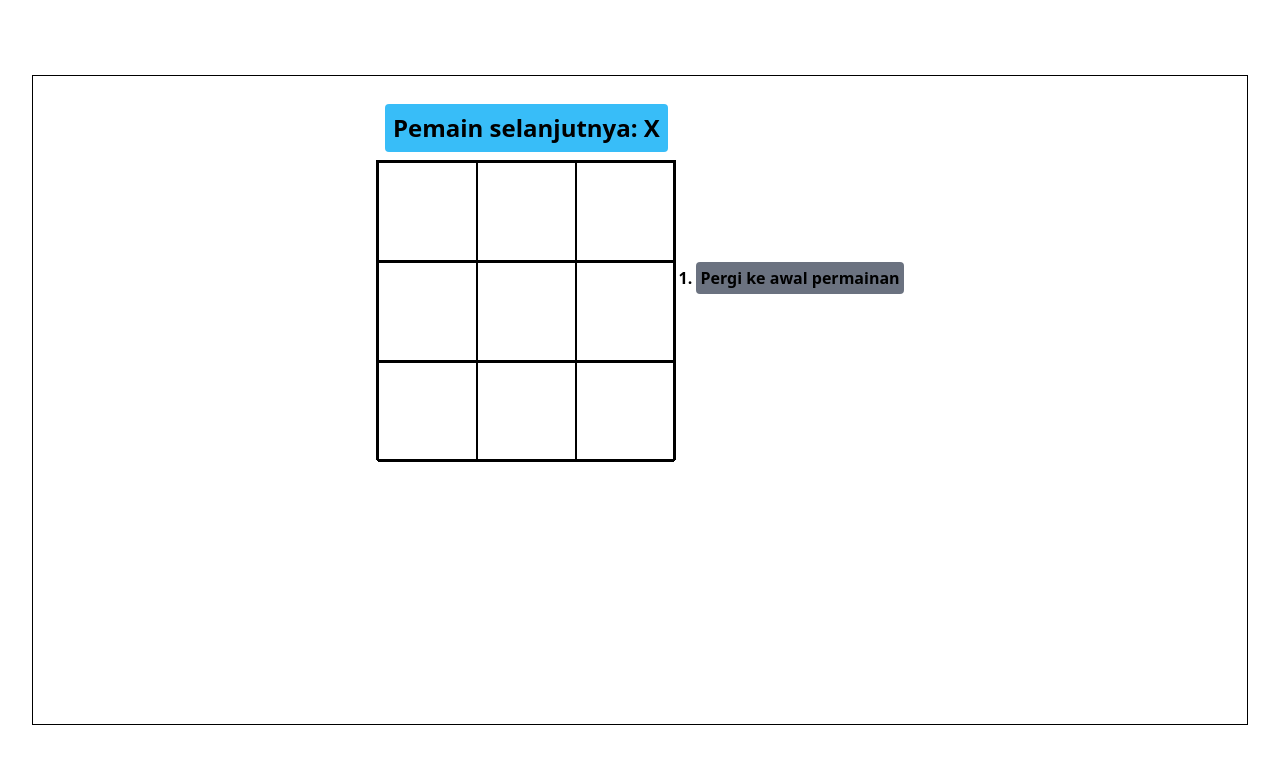
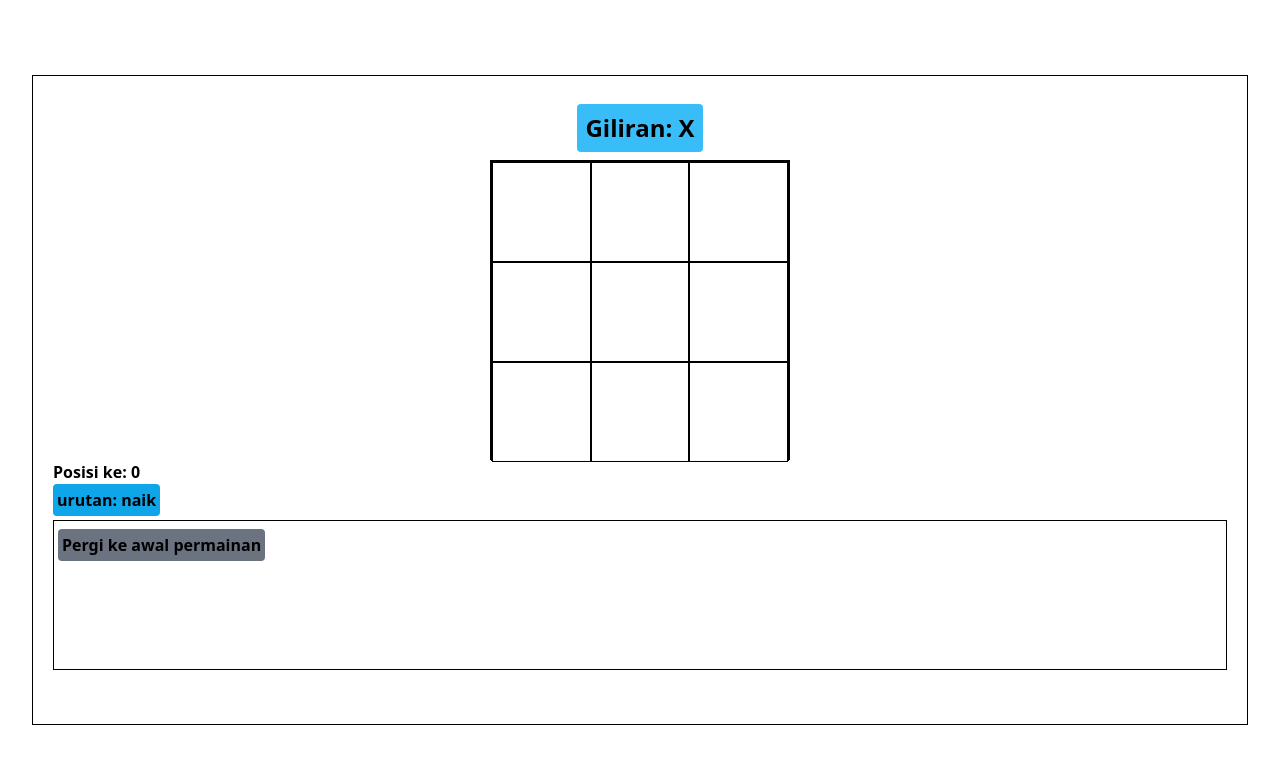
Before and after one commit to Salwa-pratama/tictoe-game, a React (Vite) app: page / in a window 1280 px wide. Shown: the top 764 px of the page. Built offline with nearby package versions, Linux system fonts and the light colour scheme.

Commit message:
Berhasil menyelesaikn PR

```diff
--- a/src/components/Tictoe.tsx
+++ b/src/components/Tictoe.tsx
@@ -1,17 +1,24 @@
 import Board from "./tutor/Table";
-import TimeTravel from "./tutor/TimeTravel";
 import { ContainerStyle } from "../styles/style";
 import { useState } from "react";
 
 export default function Game() {
-  const [history, setHistory] = useState([Array(9).fill(null)]);
+  const [history, setHistory] = useState([
+    {
+      squares: Array(9).fill(null),
+      position: null,
+    },
+  ]);
   // membaca histori saat ini
   const [currentMove, setCurrentMove] = useState(0);
   const xIsNext = currentMove % 2 === 0;
-  const currentSquares = history[currentMove];
+  const currentSquares = history[currentMove].squares;
 
-  function handlePlay(nextSquares: any) {
-    const nextHistory = [...history.slice(0, currentMove + 1), nextSquares];
+  function handlePlay(nextSquares: any, clickedIndex: number) {
+    const nextHistory = [
+      ...history.slice(0, currentMove + 1),
+      { squares: nextSquares, position: clickedIndex },
+    ];
     setHistory(nextHistory);
     setCurrentMove(nextHistory.length - 1);
   }
@@ -20,10 +27,17 @@ export default function Game() {
     setCurrentMove(nextMove);
   }
 
-  const moves = history.map((squares, move) => {
+  const moves = history.map((step, move) => {
+    const { position } = step;
+    let row = null;
+    let col = null;
+    if (position !== null) {
+      row = Math.floor(position / 3) + 1;
+      col = (position % 3) + 1;
+    }
     let description;
     if (move > 0) {
-      description = "pergi ke langkah #" + move;
+      description = `Pergi ke langkah #${move} (${row}, ${col})`;
     } else {
       description = "Pergi ke awal permainan";
     }
@@ -40,6 +54,9 @@ export default function Game() {
     );
   });
 
+  // Posisi
+  const [isAscending, setIsascending] = useState(true);
+
   return (
     <>
       <div className={ContainerStyle}>
@@ -50,8 +67,17 @@ export default function Game() {
             squares={currentSquares}
             onPlay={handlePlay}
           />
-          <TimeTravel moves={moves} />
         </div>
+        <p>Posisi ke: {currentMove} </p>
+        <button
+          className="bg-sky-500 p-1 rounded"
+          onClick={() => setIsascending(!isAscending)}
+        >
+          urutan: {isAscending ? "naik" : "turun"}
+        </button>
+        <ul className="border-black border h-[150px] flex flex-wrap p-1 mt-1 gap-2 ">
+          {isAscending ? moves : [...moves].reverse()}
+        </ul>
       </div>
     </>
   );
@@ -60,13 +86,13 @@ export default function Game() {
 // Ada PR dari react
 
 //**
-// 1. Untuk langkah saat ii saja, tampilkan "Anda berada di langkah #"
+// 1. Untuk langkah saat ii saja, tampilkan "Anda berada di langkah # ✅"
 // 2. Tulis ulang Board untuk menggunakan dua loop untuk membuat kotak alih
 //     - alih menulisnya satu persatu (Udehhh✅)
 // 3. Tambahkan tombol sakelar yang memungkinkan anda mengurutkan langkah
-//    dalam urutan naik atau turun
+//    dalam urutan naik atau turun.   Udehhh✅
 // 4. Ketika seseorang menang, sorot tiga kotak yang menyebabkan kemenangan
 //    tersebut(dan ketika tidak ada yang menang, tampilkan pesan bahwa hasilnya
-//     seri/draw)
+//     seri/draw) ✅
 // 5. Menampilkan lokasi untuk setiap langkah dalam format (baris, kolom) dalam
-//    daftar riwayat langkah */
+//    daftar riwayat langkah */  ✅
--- a/src/components/tutor/CalculateWinner.tsx
+++ b/src/components/tutor/CalculateWinner.tsx
@@ -13,7 +13,11 @@ export default function calculateWinner(squares: any) {
   for (let i = 0; i < lines.length; i++) {
     const [a, b, c] = lines[i];
     if (squares[a] && squares[a] === squares[b] && squares[a] === squares[c]) {
-      return squares[a];
+      console.log(squares[a]);
+      return {
+        winner: squares[a],
+        line: [a, b, c],
+      };
     }
   }
   return null;
--- a/src/components/tutor/Square.tsx
+++ b/src/components/tutor/Square.tsx
@@ -2,15 +2,19 @@ import { SquareStyle } from "../../styles/style";
 export default function Square({
   value,
   onSquareClick,
+  highLight = false,
 }: {
   value: any;
   onSquareClick: any;
+  highLight: boolean;
 }) {
   return (
     // mengembalikan element button
     <button
       onClick={onSquareClick}
-      className={`${SquareStyle} cursor-pointer hover:bg-slate-600`}
+      className={`${SquareStyle} cursor-pointer hover:bg-slate-600 ${
+        highLight ? "bg-green-400" : "bg-white"
+      }`}
     >
       {value}
     </button>
--- a/src/components/tutor/Table.tsx
+++ b/src/components/tutor/Table.tsx
@@ -31,16 +31,21 @@ export default function Board({ xIsNext, squares, onPlay }: tipeProps) {
       return;
     }
 
-    onPlay(nextSquares);
+    onPlay(nextSquares, i);
     // setXIsNext(!xIsNext);
   }
 
-  const winner = calculateWinner(squares);
+  const result = calculateWinner(squares);
+  const winner = result?.winner;
+  const winningLine = result?.line || [];
+  const isDraw = !winner && squares.every((square: any) => square !== null);
   let status: string;
   if (winner) {
     status = "pemenang: " + winner;
+  } else if (isDraw) {
+    status = "Hasil Seri";
   } else {
-    status = "Pemain selanjutnya: " + (xIsNext ? "X" : "O");
+    status = "Giliran: " + (xIsNext ? "X" : "O");
   }
 
   return (
@@ -62,6 +67,7 @@ export default function Board({ xIsNext, squares, onPlay }: tipeProps) {
                     key={kolomIndex}
                     value={squares[nilai]}
                     onSquareClick={() => handleClick(nilai)}
+                    highLight={winningLine.includes(nilai)}
                   />
                 ))}
             </div>
```
Also changed, not shown: src/components/tutor/TimeTravel.tsx (line endings or trailing spaces).
